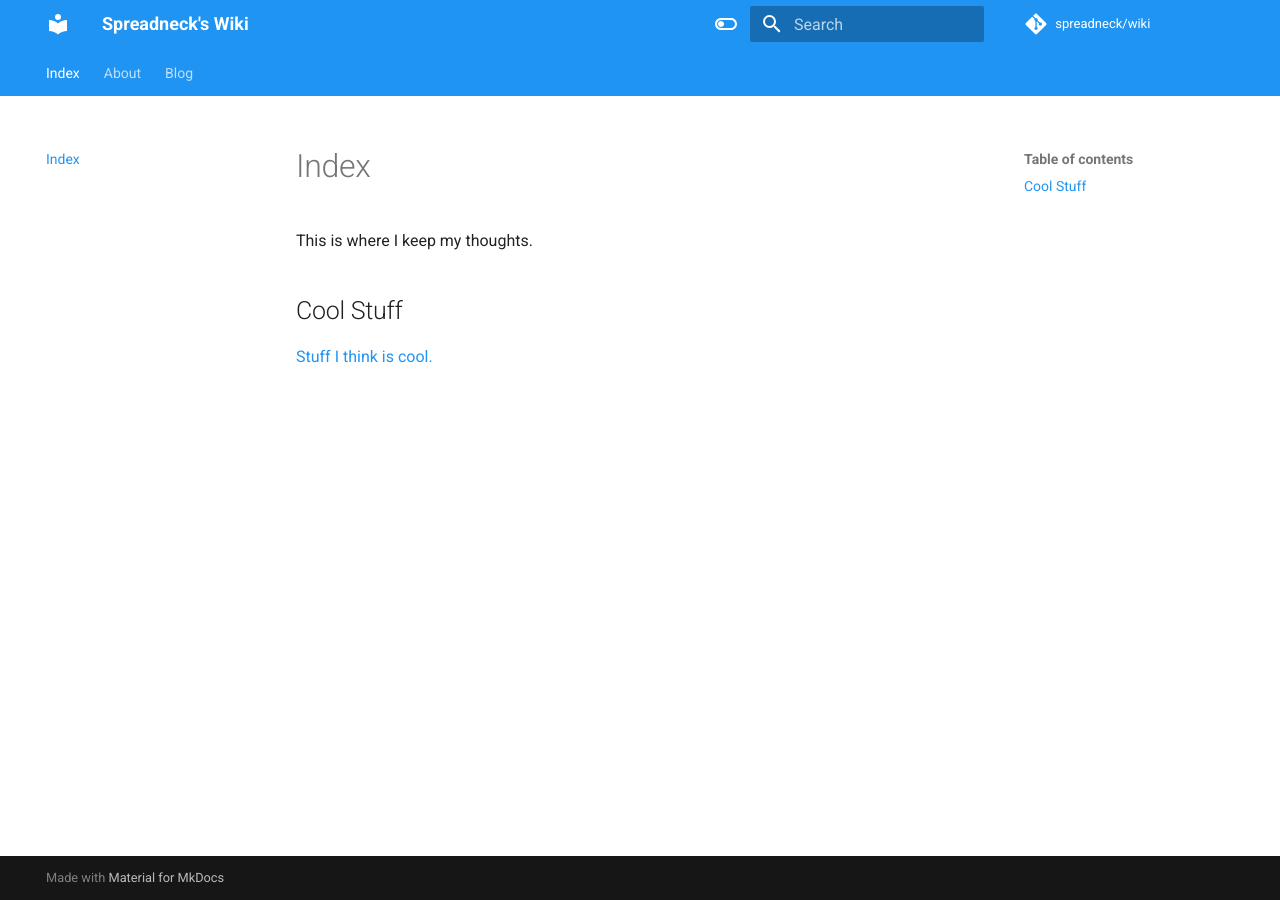
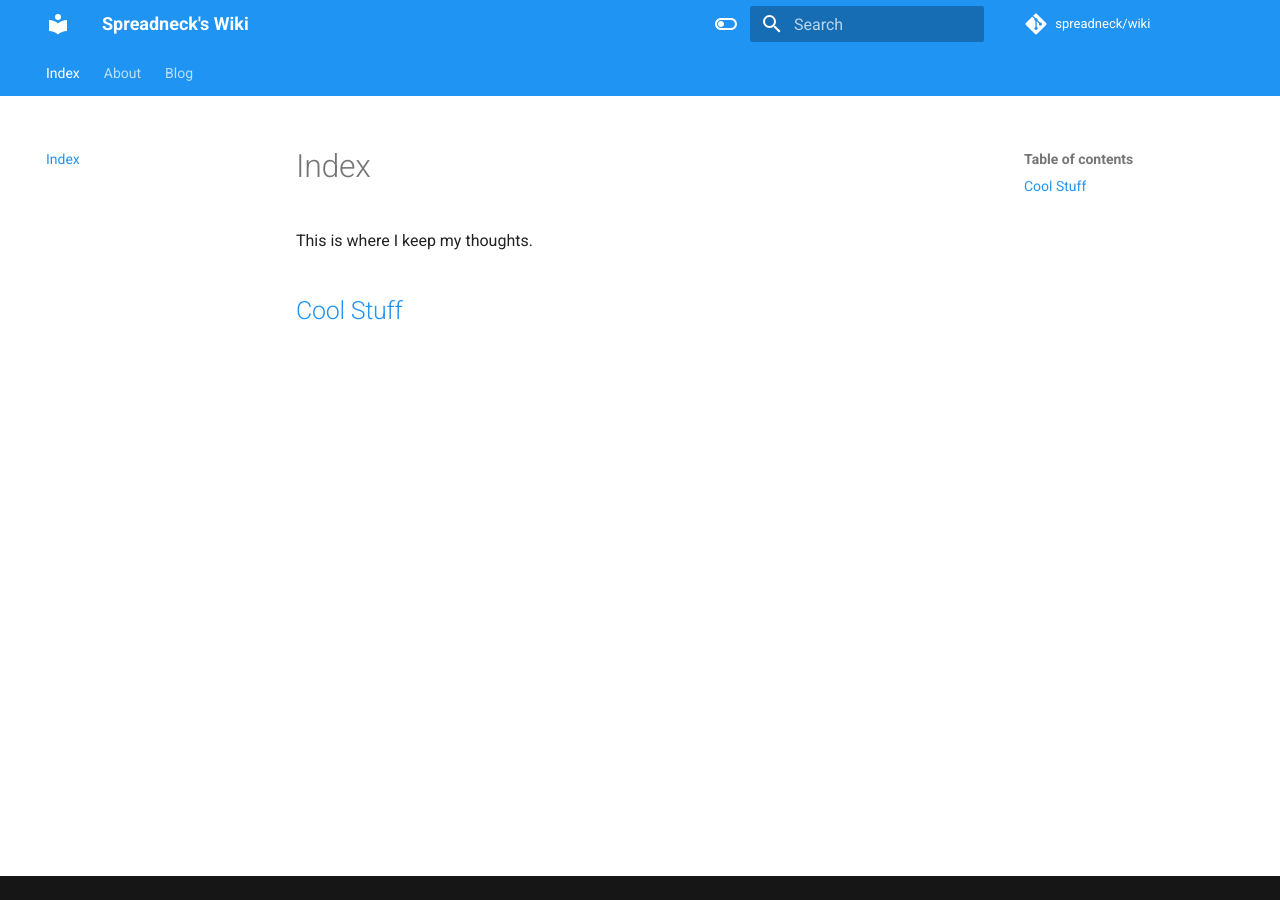
Before and after one commit to spreadneck/wiki, an MkDocs documentation site: the page built from docs/index.md, in a window 1280 px wide. Built offline with MkDocs 1.6.1 and Material for MkDocs 9.7.7, drawn with Linux system fonts in a browser that asks for light colours; comment, search, counter and statistics services are not loaded; the version menu is left out.

Commit message:
added content

```diff
--- a/docs/index.md
+++ b/docs/index.md
@@ -2,6 +2,4 @@
 
 This is where I keep my thoughts.
 
-## Cool Stuff
-
-[Stuff I think is cool.](cool-stuff/index.md)
+## [Cool Stuff](cool-stuff/index.md)
--- a/mkdocs.yml
+++ b/mkdocs.yml
@@ -3,6 +3,7 @@ use_directory_urls: true
 nav:
   - index.md
   - About:
+      - about/index.md
       - This Site: about/this_site.md
   - Blog:
       - blog/index.md
@@ -57,3 +58,4 @@ repo_name: spreadneck/wiki
 extra:
   version:
     provider: mike
+  generator: false
```
Also changed, not shown: docs/about/index.md (added, +1 -0 lines), docs/blog/posts/2025-08-08.md (+1 -1 lines).
